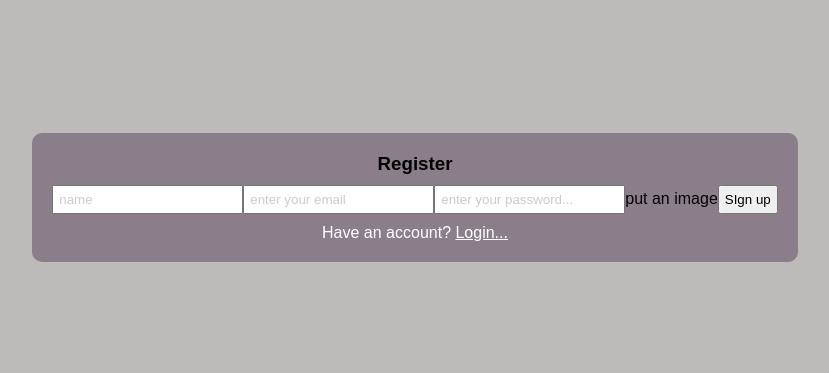
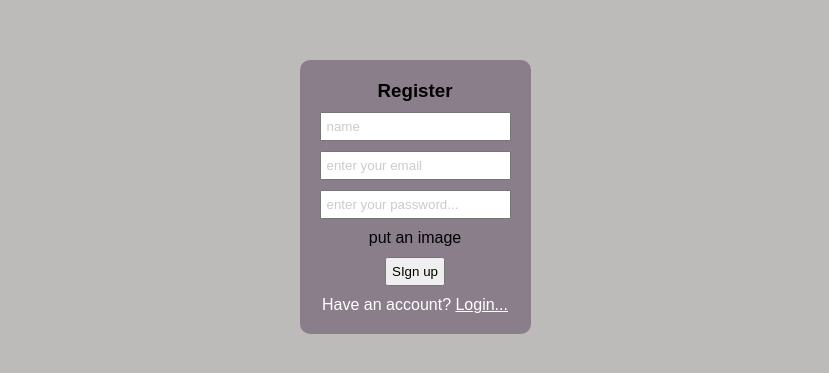
Before and after one commit to kennyegun24/mini-chat, a React (Create React App) app: page /register in a window 1280 px wide. Shown: the part 203-576 px from the top of the page, without its empty margins (225-1054 px from the left). Built offline with nearby package versions, Linux system fonts and the light colour scheme; no server answers.

Commit message:
Changed format to set docs and initialize storage

```diff
--- a/src/pages/Register.jsx
+++ b/src/pages/Register.jsx
@@ -7,9 +7,12 @@ import { doc, setDoc } from "firebase/firestore";
 
 const Register = () => {
 
+  // SET ERROR
   const [err, setErr] = useState(false)
+  // INITIALIZE USENAVIGATE HOOK
   const navigation = useNavigate()
 
+  // FUNCTION TO SUBMIT BASED ON SUBMIT
   const submitInput = async (e) => {
     e.preventDefault()
     const displayName = e.target[0].value;
@@ -18,47 +21,77 @@ const Register = () => {
     const file = e.target[3].files[0]
 
     try {
+      // IMPORT AND AWAIT THE FUNCTION TO CREATE AN ACCOUNT BY PASSING THE EMAIL AND PASSWORD AS PARAMETERS
       const response = await createUserWithEmailAndPassword(auth, email, password)
+      // THIS IS TO INITIATE FIREBASE STORAGE
       const storageRef = ref(storage, response.user.uid);
-      const uploadTask = uploadBytesResumable(storageRef, file);
+      // THIS IS TO STORE FILES IN THE FIREBASE STORAGE
 
-      uploadTask.on(
-        (error) => {
-          setErr(true)
-        },
-          () => {
-            getDownloadURL(uploadTask.snapshot.ref).then( async (downloadURL) => {
-              await updateProfile(response.user, {
-                displayName,
-                photoURL: downloadURL,
-              });
+      await uploadBytesResumable(storageRef, file).then(()=> {
+        getDownloadURL(storageRef).then(async(downloadURL)=> {
+          try {
+            await updateProfile(response.user, {
+              displayName,
+              photoURL: downloadURL,
+            });
+            // THIS IS TO STORE NEW REGS COLLECTIONS TO DATABASE
             await setDoc(doc(db, "users", response.user.uid),{
               uid: response.user.uid,
               displayName,
               email,
               photoURL: downloadURL,
             });
-            // await setDoc(doc(db, "userchat", response.user.uid, {}))
+            // THIS IS TO STORE AND INITIATE NEW REGS CHATS COLLECTIONS IN DATABASE
+            await setDoc(doc(db, "userchat", response.user.uid), {});
             navigation('/');
-            });
+
+          }catch(err) {
+            setErr(true)
           }
-        );
-      console.log(uploadTask)
+        })
+      })
+      // const uploadTask = uploadBytesResumable(storageRef, file);
+
+      // uploadTask.on(
+      //   (error) => {
+      //     setErr(true)
+      //   },
+      //     () => {
+      //       // THIS IS TO STORE NEW REGS TO STORAGE
+      //       getDownloadURL(uploadTask.snapshot.ref).then(async (downloadURL) => {
+      //         await updateProfile(response.user, {
+      //           displayName,
+      //           photoURL: downloadURL,
+      //         });
+      //         // THIS IS TO STORE NEW REGS COLLECTIONS TO DATABASE
+      //         await setDoc(doc(db, "users", response.user.uid),{
+      //           uid: response.user.uid,
+      //           displayName,
+      //           email,
+      //           photoURL: downloadURL,
+      //         });
+      //         // THIS IS TO STORE AND INITIATE NEW REGS CHATS COLLECTIONS IN DATABASE
+      //         await setDoc(doc(db, "userchat", response.user.uid), {});
+      //         navigation('/');
+      //       });
+      //     }
+      //   );
+      // console.log(uploadTask)
     } catch(err) {
       setErr(true)
-    }
+    };
 
-  }
+  };
 
   return (
     <div className='loginContainer'>
     <div className='formWrapper'>
       <h3>Register</h3>
-      <form onSubmit={submitInput}>
-        <input className='formInput' type="name" placeholder='name'/>
-        <input type="email" className='formInput' placeholder='enter your email'/>
-        <input type="password" className='formInput' placeholder='enter your password...'/>
-        <input type="file" id="file" style={{display:"none"}} />
+      <form className='form' onSubmit={submitInput}>
+        <input className='formInput' type="name" placeholder='name' required/>
+        <input type="email" className='formInput' placeholder='enter your email' required/>
+        <input type="password" className='formInput' placeholder='enter your password...' required/>
+        <input type="file" id="file" style={{display:"none"}} required />
         <label htmlFor="file">
           <span>
             put an image
```
